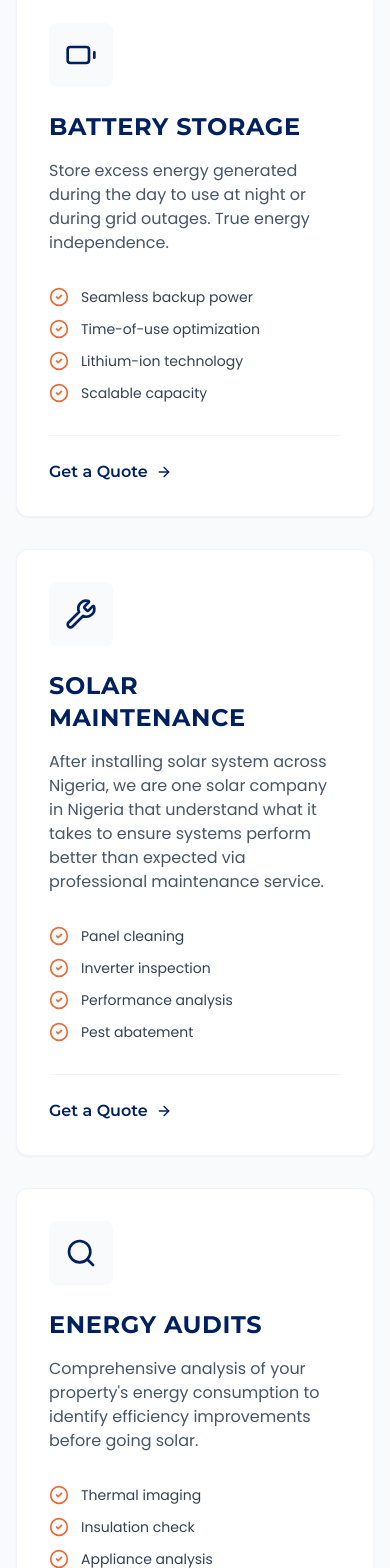
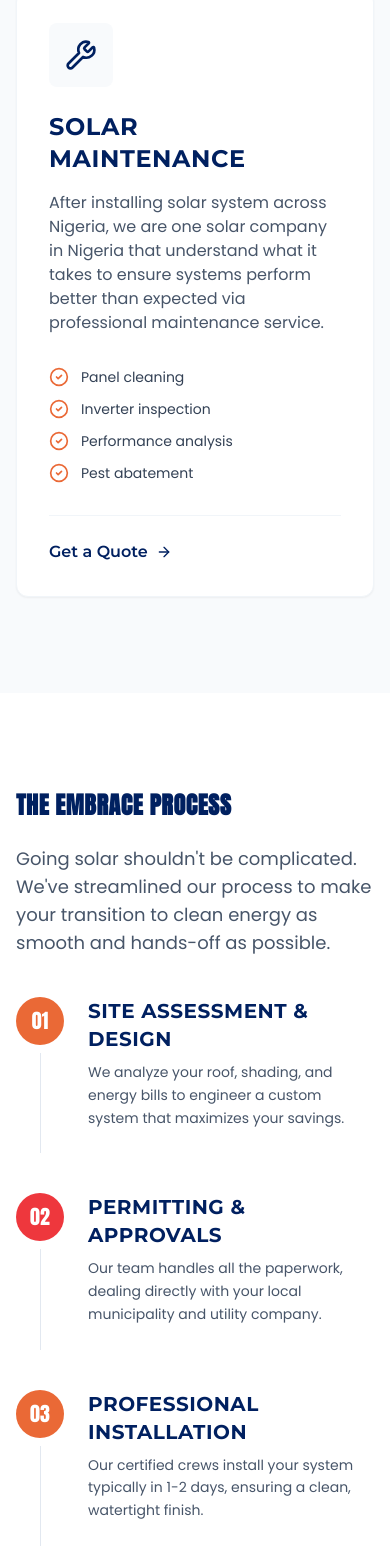
Before and after one commit to imoleayomi19/the-embrace, a React (Vite) app: page /#/services in a window 390 px wide. Shown: the part 1896-3464 px from the top of the page. Built offline with nearby package versions, Linux system fonts and the light colour scheme.

Commit message:
feat: implement initial page layouts for Home, About, Projects, Services, and Contact routes

```diff
--- a/src/pages/About.tsx
+++ b/src/pages/About.tsx
@@ -769,7 +769,13 @@ export function About() {
               <motion.div
                 key={idx}
                 variants={fadeIn}
-                className={`group relative h-[450px] md:h-[550px] overflow-hidden backdrop-blur-sm transition-all duration-500 hover:scale-105 hover:z-20 hover:shadow-2xl ${idx !== 5 ? 'border-r border-white/20' : ''}`}
+                className={`group relative h-[450px] md:h-[550px] overflow-hidden backdrop-blur-sm transition-all duration-500 hover:scale-105 hover:z-20 hover:shadow-2xl ${
+                  // Mobile: Remove border from Integrity (idx 1) and Customer Success (idx 3)
+                  idx !== 1 && idx !== 3 && idx !== 5 ? 'border-r border-white/20' : ''
+                  } ${
+                  // Desktop: Add border to all except last card
+                  idx !== 5 ? 'md:border-r md:border-white/20' : ''
+                  }`}
                 style={{
                   background: value.bgColor,
                 }}
@@ -785,7 +791,7 @@ export function About() {
                 <div className="absolute inset-0 flex flex-col justify-between p-4">
                   {/* Middle Section - Title (Montserrat Bold) - INCREASED TOP MARGIN */}
                   <div className="flex-grow flex items-center justify-center pt-56">
-                    <h3 className={`text-sm md:text-base font-montserrat font-bold ${value.textColor} text-center leading-tight px-2 drop-shadow-sm`}>
+                    <h3 className={`text-sm md:text-base font-montserrat font-bold ${value.textColor} text-center leading-none px-2 drop-shadow-sm`}>
                       {value.title}
                     </h3>
                   </div>
@@ -798,7 +804,7 @@ export function About() {
                   </div>
 
                   {/* Hover Indicator */}
-                  <div className="absolute bottom-2 left-1/2 -translate-x-1/2 w-8 h-0.5 bg-secondary rounded-full opacity-0 group-hover:opacity-100 transition-opacity duration-300" />
+                  {/* <div className="absolute bottom-2 left-1/2 -translate-x-1/2 w-8 h-0.5 bg-secondary rounded-full opacity-0 group-hover:opacity-100 transition-opacity duration-300" /> */}
                 </div>
 
                 {/* Colored top border accent */}
--- a/src/pages/Contact.tsx
+++ b/src/pages/Contact.tsx
@@ -1,5 +1,6 @@
+import { useEffect } from "react";
 import { motion } from "framer-motion";
-import { Link } from "react-router-dom";
+import { Link, useLocation } from "react-router-dom";
 
 const fadeIn = {
   initial: { opacity: 0, y: 20 },
@@ -84,6 +85,12 @@ const glowVariants = {
 
 export function Contact() {
   const title = "CONTACT US";
+  const location = useLocation();
+
+  // Scroll to top when location changes (fires every time, even on same route)
+  useEffect(() => {
+    window.scrollTo({ top: 0, behavior: "smooth" });
+  }, [location.pathname, location.search]);
 
   return (
     <main className="w-full overflow-hidden">
@@ -293,10 +300,6 @@ export function Contact() {
                   {/* Body Text - Source Sans Pro/Poppins Regular */}
                   <p className="text-slate-600 font-poppins font-normal">info@embracetechng.com</p>
                 </div>
-                {/* <div className="rounded-[2rem] bg-white p-6 shadow-sm border border-slate-200 sm:col-span-2">
-                  <h3 className="text-lg font-montserrat font-bold mb-2">Working Hours</h3>
-                  <p className="text-slate-600 font-poppins font-normal">Mon – Fri: 8AM – 5PM</p>
-                </div> */}
               </div>
 
               <div className="rounded-[2rem] overflow-hidden shadow-xl border border-slate-200">
@@ -314,11 +317,9 @@ export function Contact() {
               className="space-y-6 bg-white rounded-[2rem] p-8 shadow-xl border border-slate-200"
             >
               <div>
-                {/* Form Label - Montserrat SemiBold */}
                 <label className="block text-slate-700 mb-2 font-montserrat font-semibold">
                   Full Name
                 </label>
-                {/* Input - Source Sans Pro/Poppins Regular */}
                 <input
                   type="text"
                   placeholder="Your full name"
@@ -326,11 +327,9 @@ export function Contact() {
                 />
               </div>
               <div>
-                {/* Form Label - Montserrat SemiBold */}
                 <label className="block text-slate-700 mb-2 font-montserrat font-semibold">
                   Email Address
                 </label>
-                {/* Input - Source Sans Pro/Poppins Regular */}
                 <input
                   type="email"
                   placeholder="you@example.com"
@@ -338,11 +337,9 @@ export function Contact() {
                 />
               </div>
               <div>
-                {/* Form Label - Montserrat SemiBold */}
                 <label className="block text-slate-700 mb-2 font-montserrat font-semibold">
                   Phone Number
                 </label>
-                {/* Input - Source Sans Pro/Poppins Regular */}
                 <input
                   type="tel"
                   placeholder="+234 000 000 0000"
@@ -350,11 +347,9 @@ export function Contact() {
                 />
               </div>
               <div>
-                {/* Form Label - Montserrat SemiBold */}
                 <label className="block text-slate-700 mb-2 font-montserrat font-semibold">
                   Enquiring About
                 </label>
-                {/* Select - Source Sans Pro/Poppins Regular */}
                 <select
                   className="w-full rounded-2xl border border-slate-200 px-4 py-3 focus:border-secondary focus:outline-none font-poppins font-normal"
                 >
@@ -364,17 +359,14 @@ export function Contact() {
                 </select>
               </div>
               <div>
-                {/* Form Label - Montserrat SemiBold */}
                 <label className="block text-slate-700 mb-2 font-montserrat font-semibold">
                   Message
                 </label>
-                {/* Textarea - Source Sans Pro/Poppins Regular */}
                 <textarea
                   placeholder="Tell us about your project"
                   className="w-full rounded-2xl border border-slate-200 px-4 py-3 min-h-[180px] focus:border-secondary focus:outline-none font-poppins font-normal"
                 />
               </div>
-              {/* Button - Montserrat SemiBold */}
               <button
                 type="submit"
                 className="inline-flex items-center justify-center w-full bg-secondary text-primary font-montserrat font-semibold rounded-full px-8 py-4 hover:bg-yellow-400 transition-colors"
--- a/src/pages/Home.tsx
+++ b/src/pages/Home.tsx
@@ -484,7 +484,7 @@ export function Home() {
                     viewport={{ once: true }}
                     transition={{ duration: 0.4, delay: idx * 0.1 }}
                     whileHover={{ y: -5 }}
-                    className="relative bg-white rounded-xl p-5 md:p-6 shadow-lg hover:shadow-xl transition-all duration-300 border border-slate-100 group text-center overflow-hidden min-h-[280px] md:min-h-[260px] w-full max-w-[280px] md:max-w-none"
+                    className="relative bg-white rounded-xl p-5 md:p-6 shadow-lg hover:shadow-xl transition-all duration-300 border border-slate-100 group text-center overflow-hidden min-h-[auto] md:min-h-[260px] w-full max-w-md mx-auto md:max-w-none"
                   >
                     {/* Colored accent line at top */}
                     <div
@@ -492,32 +492,32 @@ export function Home() {
                       style={{ backgroundColor: card.color }}
                     />
 
-                    {/* Icon with brand color - moves up on hover */}
-                    <div className="mb-4 mt-2 flex justify-center transition-transform duration-300 group-hover:-translate-y-3">
+                    {/* Icon with brand color - moves up on hover (desktop only) */}
+                    <div className="mb-4 mt-2 flex justify-center transition-transform duration-300 md:group-hover:-translate-y-3">
                       <div
-                        className="w-12 h-12 md:w-14 md:h-14 rounded-full flex items-center justify-center transition-all duration-300 group-hover:scale-110"
+                        className="w-14 h-14 md:w-16 md:h-16 rounded-full flex items-center justify-center transition-all duration-300 md:group-hover:scale-110"
                         style={{ backgroundColor: `${card.color}15` }}
                       >
                         <CardIcon
-                          className="w-6 h-6 md:w-7 md:h-7 transition-transform duration-300"
+                          className="w-7 h-7 md:w-8 md:h-8 transition-transform duration-300"
                           strokeWidth={1.8}
                           style={{ color: card.color }}
                         />
                       </div>
                     </div>
 
-                    {/* Title - moves up on hover */}
-                    <h4 className="font-montserrat font-bold text-primary text-sm md:text-base leading-tight uppercase tracking-wide mb-2 transition-transform duration-300 group-hover:-translate-y-3">
+                    {/* Title - moves up on hover (desktop only) */}
+                    <h4 className="font-montserrat font-bold text-primary text-base md:text-lg leading-tight uppercase tracking-wide mb-3 transition-transform duration-300 md:group-hover:-translate-y-3">
                       {card.title}
                     </h4>
 
-                    {/* Description - slides up from bottom on hover - BOLDER TEXT */}
+                    {/* Description - Always visible on mobile, slides up on desktop hover */}
                     <div
-                      className="absolute bottom-4 left-0 right-0 px-4 overflow-hidden transition-all duration-300 ease-in-out
-            max-h-0 opacity-0 translate-y-4
-            md:group-hover:max-h-20 md:group-hover:opacity-100 md:group-hover:translate-y-0"
+                      className="overflow-hidden transition-all duration-300 ease-in-out
+            max-h-40 opacity-100 translate-y-0
+            md:max-h-0 md:opacity-0 md:translate-y-4 md:group-hover:max-h-20 md:group-hover:opacity-100 md:group-hover:translate-y-0"
                     >
-                      <p className="text-slate-700 text-sm md:text-base font-bold leading-relaxed pt-2 border-t border-slate-100" style={{ fontFamily: "'Source Sans Pro', sans-serif" }}>
+                      <p className="text-slate-700 text-base md:text-sm font-bold leading-relaxed px-2" style={{ fontFamily: "'Source Sans Pro', sans-serif" }}>
                         {card.desc}
                       </p>
                     </div>
--- a/src/pages/Projects.tsx
+++ b/src/pages/Projects.tsx
@@ -243,27 +243,27 @@ export function Projects() {
       {/* PROJECTS GRID */}
       <section className="py-24 bg-slate-50">
         <div className="container mx-auto px-4 md:px-6">
-          <motion.div
+          {/* <motion.div
             className="text-center max-w-3xl mx-auto mb-16"
             {...fadeIn}
-          >
-            {/* Section Label - Montserrat Bold */}
-            <p className="uppercase tracking-[0.3em] text-sm text-secondary font-montserrat font-bold mb-4">
+          > */}
+          {/* Section Label - Montserrat Bold */}
+          {/* <p className="uppercase tracking-[0.3em] text-sm text-secondary font-montserrat font-bold mb-4">
               Projects
-            </p>
-            {/* Main Headline - Anton ExtraBold */}
-            <h2 className="text-4xl md:text-5xl font-anton font-extrabold text-primary mb-4">
+            </p> */}
+          {/* Main Headline - Anton ExtraBold */}
+          {/* <h2 className="text-4xl md:text-5xl font-anton font-extrabold text-primary mb-4">
               10k+ installations delivered
-            </h2>
-            {/* Body Text - Source Sans Pro/Poppins Regular */}
-            <p className="text-slate-600 font-poppins font-normal text-lg leading-relaxed">
+            </h2> */}
+          {/* Body Text - Source Sans Pro/Poppins Regular */}
+          {/* <p className="text-slate-600 font-poppins font-normal text-lg leading-relaxed">
               Explore our portfolio of residential, commercial, and community solar
               installations. Each project reflects our commitment to quality,
               efficiency, and sustainable energy solutions.
-            </p>
-          </motion.div>
+            </p> */}
+          {/* </motion.div> */}
 
-          <div className="grid gap-8 md:grid-cols-3">
+          {/* <div className="grid gap-8 md:grid-cols-3">
             {[
               {
                 title: "Residential Solar",
@@ -279,20 +279,20 @@ export function Projects() {
                 title: "Training & Support",
                 description:
                   "Expert project management and continuous training for lasting results.",
-              },
-            ].map((item) => (
-              <motion.article
-                key={item.title}
-                {...fadeIn}
-                className="rounded-3xl border border-slate-200 bg-white p-8 shadow-sm hover:shadow-lg transition-shadow duration-300"
-              >
-                {/* Card Title - Montserrat Bold */}
-                <h2 className="text-2xl font-montserrat font-bold text-primary mb-3">{item.title}</h2>
-                {/* Card Description - Source Sans Pro/Poppins Regular */}
-                <p className="text-slate-600 font-poppins font-normal leading-relaxed">{item.description}</p>
-              </motion.article>
-            ))}
-          </div>
+              }, */}
+          {/* // ].map((item) => (
+            //   <motion.article */}
+          {/* //     key={item.title}
+            //     {...fadeIn}
+            //     className="rounded-3xl border border-slate-200 bg-white p-8 shadow-sm hover:shadow-lg transition-shadow duration-300"
+            //   > */}
+          {/* Card Title - Montserrat Bold */}
+          {/* // <h2 className="text-2xl font-montserrat font-bold text-primary mb-3">{item.title}</h2> */}
+          {/* Card Description - Source Sans Pro/Poppins Regular */}
+          {/* //       <p className="text-slate-600 font-poppins font-normal leading-relaxed">{item.description}</p>
+          //     </motion.article>
+          //   ))}
+          // </div> */}
         </div>
       </section>
     </main>
--- a/src/pages/Services.tsx
+++ b/src/pages/Services.tsx
@@ -149,17 +149,17 @@ export function Services() {
         "Corporate sustainability",
       ],
     },
-    {
-      icon: Battery,
-      title: "Battery Storage",
-      desc: "Store excess energy generated during the day to use at night or during grid outages. True energy independence.",
-      features: [
-        "Seamless backup power",
-        "Time-of-use optimization",
-        "Lithium-ion technology",
-        "Scalable capacity",
-      ],
-    },
+    // {
+    //   icon: Battery,
+    //   title: "Battery Storage",
+    //   desc: "Store excess energy generated during the day to use at night or during grid outages. True energy independence.",
+    //   features: [
+    //     "Seamless backup power",
+    //     "Time-of-use optimization",
+    //     "Lithium-ion technology",
+    //     "Scalable capacity",
+    //   ],
+    // },
     {
       icon: Wrench,
       title: "Solar Maintenance",
@@ -171,28 +171,28 @@ export function Services() {
         "Pest abatement",
       ],
     },
-    {
-      icon: Search,
-      title: "Energy Audits",
-      desc: "Comprehensive analysis of your property's energy consumption to identify efficiency improvements before going solar.",
-      features: [
-        "Thermal imaging",
-        "Insulation check",
-        "Appliance analysis",
-        "Detailed ROI report",
-      ],
-    },
-    {
-      icon: Zap,
-      title: "EV Charging",
-      desc: "Level 2 and DC fast charging station installation for homes and businesses, integrated with your solar system.",
-      features: [
-        "Smart load management",
-        "Multi-vehicle setups",
-        "Commercial fleet solutions",
-        "Rebate assistance",
-      ],
-    },
+    // {
+    //   icon: Search,
+    //   title: "Energy Audits",
+    //   desc: "Comprehensive analysis of your property's energy consumption to identify efficiency improvements before going solar.",
+    //   features: [
+    //     "Thermal imaging",
+    //     "Insulation check",
+    //     "Appliance analysis",
+    //     "Detailed ROI report",
+    //   ],
+    // },
+    // {
+    //   icon: Zap,
+    //   title: "EV Charging",
+    //   desc: "Level 2 and DC fast charging station installation for homes and businesses, integrated with your solar system.",
+    //   features: [
+    //     "Smart load management",
+    //     "Multi-vehicle setups",
+    //     "Commercial fleet solutions",
+    //     "Rebate assistance",
+    //   ],
+    // },
   ];
 
   const faqs = [
@@ -212,10 +212,10 @@ export function Services() {
       q: "Do solar panels work on cloudy days?",
       a: "Yes! While they produce the most power in direct sunlight, solar panels still generate electricity on cloudy or rainy days. They just produce at a lower capacity.",
     },
-    {
-      q: "What warranties do you offer?",
-      a: "We offer a comprehensive 25-year warranty that covers the panels, microinverters, racking, and our workmanship. We guarantee your system will perform as promised.",
-    },
+    // {
+    //   q: "What warranties do you offer?",
+    //   a: "We offer a comprehensive 25-year warranty that covers the panels, microinverters, racking, and our workmanship. We guarantee your system will perform as promised.",
+    // },
     {
       q: "Will solar panels damage my roof?",
       a: "No. In fact, solar panels can actually protect the portion of the roof they cover from weather and UV damage. Our certified installers use specialized flashing to ensure your roof remains completely watertight.",
@@ -497,7 +497,7 @@ export function Services() {
             <motion.div className="lg:w-1/2 w-full" {...fadeIn}>
               <div className="relative rounded-2xl overflow-hidden shadow-2xl">
                 <img
-                  src="./services3.jpeg"
+                  src="./"
                   alt="Solar Installation Process"
                   className="w-full h-[600px] object-cover"
                 />
@@ -620,7 +620,7 @@ export function Services() {
             {/* Button - Montserrat SemiBold */}
             <Link
               to="/"
-              className="shrink-0 bg-secondary text-primary font-montserrat font-semibold px-8 py-4 rounded-sm hover:bg-yellow-400 transition-colors text-lg shadow-lg flex items-center gap-2"
+              className="shrink-0 bg-secondary text-primary font-montserrat font-semibold px-8 py-4 rounded-sm  hover:bg-gradient-to-r hover:from-white hover:to-secondary transition-colors text-lg shadow-lg flex items-center gap-2"
             >
               Schedule Assessment <ArrowRight className="w-5 h-5" />
             </Link>
```
